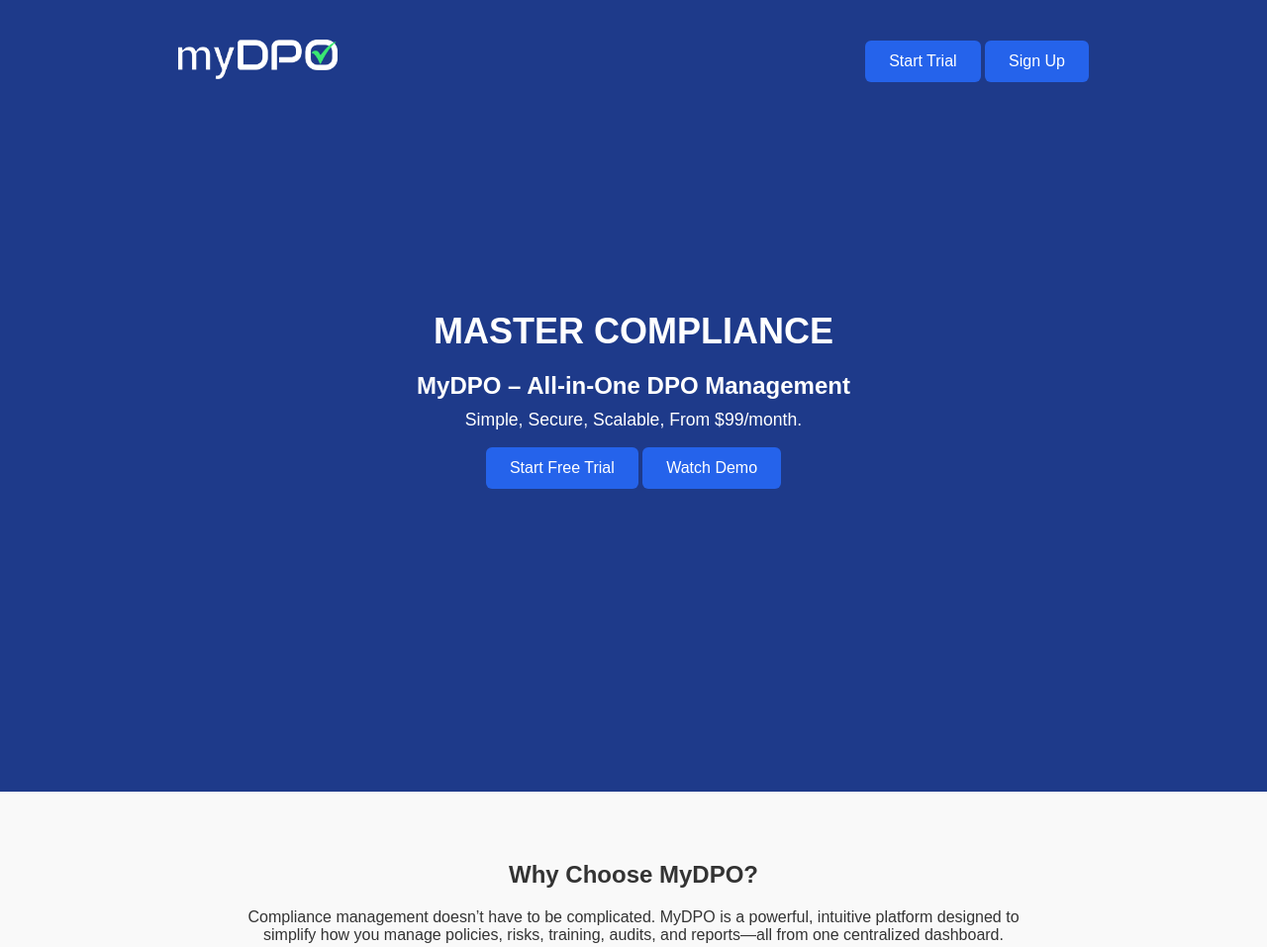
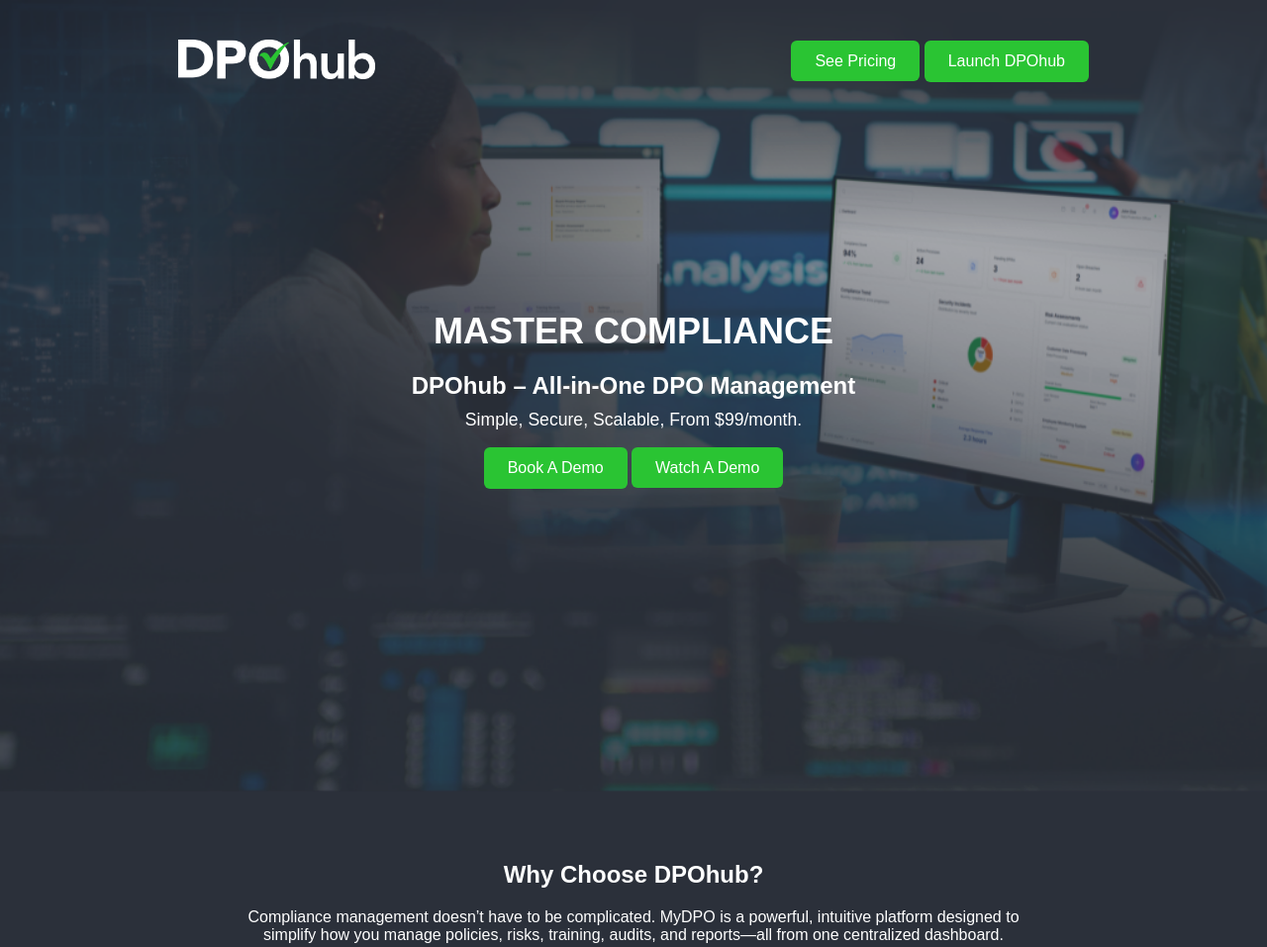
Before and after one commit to stkuwanda/static-web-app, a website: page public/index.html in a window 1280 px wide. Shown: the top 957 px of the page at 99% size. Drawn offline with Linux system fonts and the light colour scheme.

Commit message:
theme update, assets update

```diff
--- a/public/index.html
+++ b/public/index.html
@@ -5,39 +5,35 @@
 		<meta name="viewport" content="width=device-width, initial-scale=1.0" />
 		<link rel="shortcut icon" type="image/x-icon" href="favicon.ico" />
 		<link rel="stylesheet" href="style.css" />
-		<title>MyDPO – Master Your Data Protection Compliance</title>
+		<title>DPOhub – Master Your Data Protection Compliance</title>
 	</head>
 	<body>
 		<header>
 			<nav class="hero-nav">
 				<div class="logo">
-					<img src="logo1.png" alt="Logo" />
+					<img src="logo.png" alt="Logo" />
 				</div>
 				<div class="nav-buttons">
-					<button class="btn">Start Trial</button>
-					<button class="btn">Sign Up</button>
+					<a class="btn" href="#">See Pricing</a>
+					<button class="btn">Launch DPOhub</button>
 				</div>
 			</nav>
 			<section class="hero">
 				<div class="hero-text">
 					<h1>MASTER COMPLIANCE</h1>
-					<h2>MyDPO – All-in-One DPO Management</h2>
+					<h2>DPOhub – All-in-One DPO Management</h2>
 					<p>Simple, Secure, Scalable, From $99/month.</p>
 					<div class="cta-buttons">
-						<button class="btn">Start Free Trial</button>
-						<button class="btn">Watch Demo</button>
+						<button class="btn">Book A Demo</button>
+						<a class="btn" href="https://youtube.com/@dpohub.africa?si=-o0dEOPP9q5nW-0b">Watch A Demo</a>
 					</div>
 				</div>
-
-				<!-- <div class="hero-image">
-					<img src="dashboard.png" alt="DPO Management Illustration" />
-				</div> -->
 			</section>
 		</header>
 
 		<section>
-			<h2 style="text-align: center">Why Choose MyDPO?</h2>
-			<p style="max-width: 800px; margin: 0 auto; text-align: center">
+			<h2 class="text-light text-center">Why Choose DPOhub?</h2>
+			<p class="text-light text-center" style="max-width: 800px; margin: 0 auto;">
 				Compliance management doesn’t have to be complicated. MyDPO is a
 				powerful, intuitive platform designed to simplify how you manage
 				policies, risks, training, audits, and reports—all from one centralized
@@ -117,12 +113,12 @@
 			</div>
 		</section>
 
-		<div style="background-color: #f0f9ff">
+		<div class="section">
 			<section>
 				<h2 style="text-align: center">Built for Compliance Professionals</h2>
 				<p style="text-align: center">
 					Whether you're a Data Protection Officer, compliance manager, or IT
-					lead, MyDPO empowers your role with smart tools, automation, and
+					lead, DPOhub empowers your role with smart tools, automation, and
 					real-time insights.
 				</p>
 				<div class="compliance">
--- a/public/style.css
+++ b/public/style.css
@@ -5,11 +5,11 @@
 body {
 	margin: 0;
 	font-family: Arial, sans-serif;
-	background-color: #f9f9f9;
+	background-color: #2B303A;
 	color: #333;
 }
 header {
-	background-color: #1e3a8a;
+	background: url('background.png') center center/cover no-repeat;
 	color: white;
 	text-align: center;
 	padding: 0px 20px;
@@ -21,6 +21,11 @@
 	display: flex;
 	justify-content: space-between;
 	align-items: center;
+}
+
+.section {
+ background: url('section.png') center center/cover no-repeat;
+ color: #ffff;
 }
 
 .logo img {
@@ -79,16 +84,17 @@
 	margin-top: 10px;
 }
 .btn {
-	background-color: #2563eb;
+	background-color: #2AC433;
 	color: white;
 	padding: 12px 24px;
+	text-decoration: none;
 	border: none;
 	border-radius: 6px;
 	cursor: pointer;
 	font-size: 1em;
 }
 .btn:hover {
-	background-color: #1d4ed8;
+	background-color: #2B303A;
 }
 section {
 	padding: 50px 20px;
@@ -121,8 +127,15 @@
 	flex-wrap: wrap;
 	justify-content: space-between;
 }
+
+.text-light {
+	color: #ffff;
+}
+.text-center {
+	text-align: center;
+}
 footer {
-	background-color: #1e3a8a;
+	background-color: #2B303A;
 	color: white;
 	padding: 30px 20px;
 	text-align: center;
```
Also changed, not shown: public/background.png (added), public/favicon.ico, public/logo.png (added), public/logo1.png (deleted), public/logo2.png (deleted), public/section.png (added).
